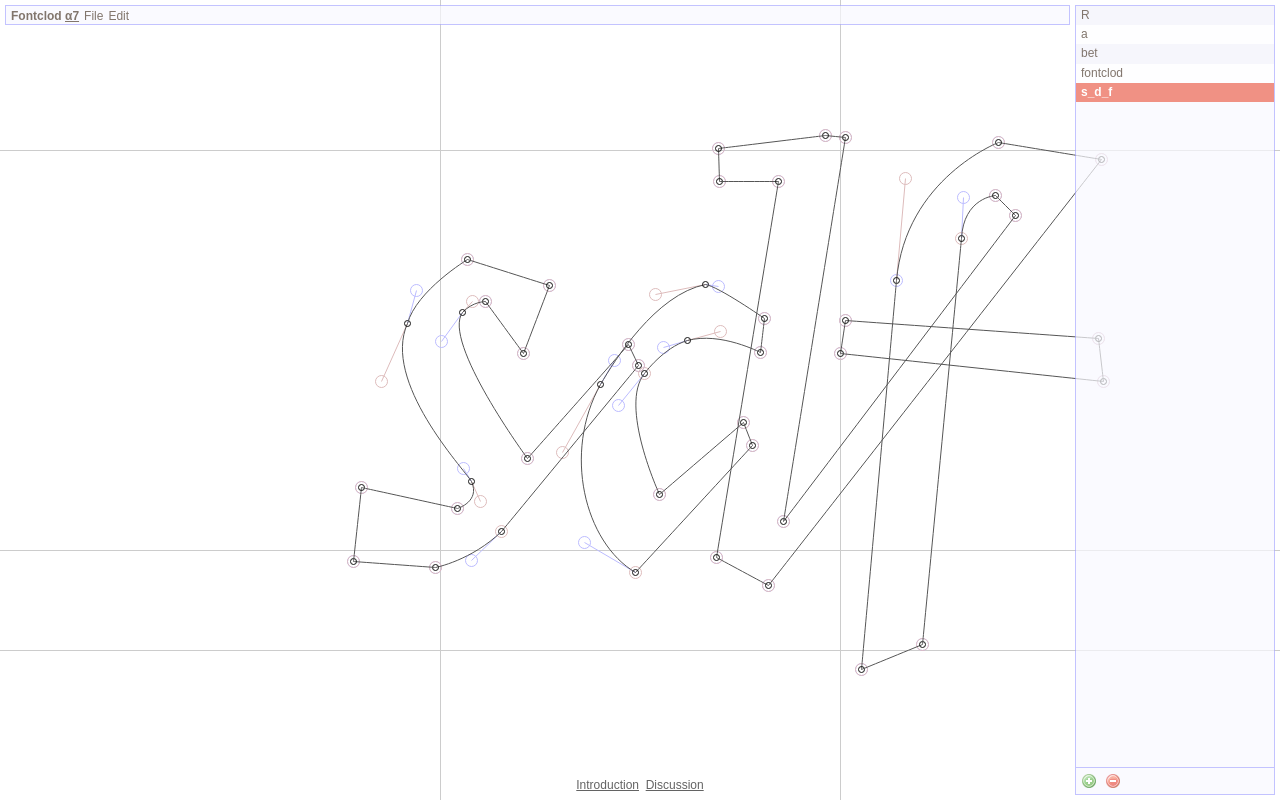
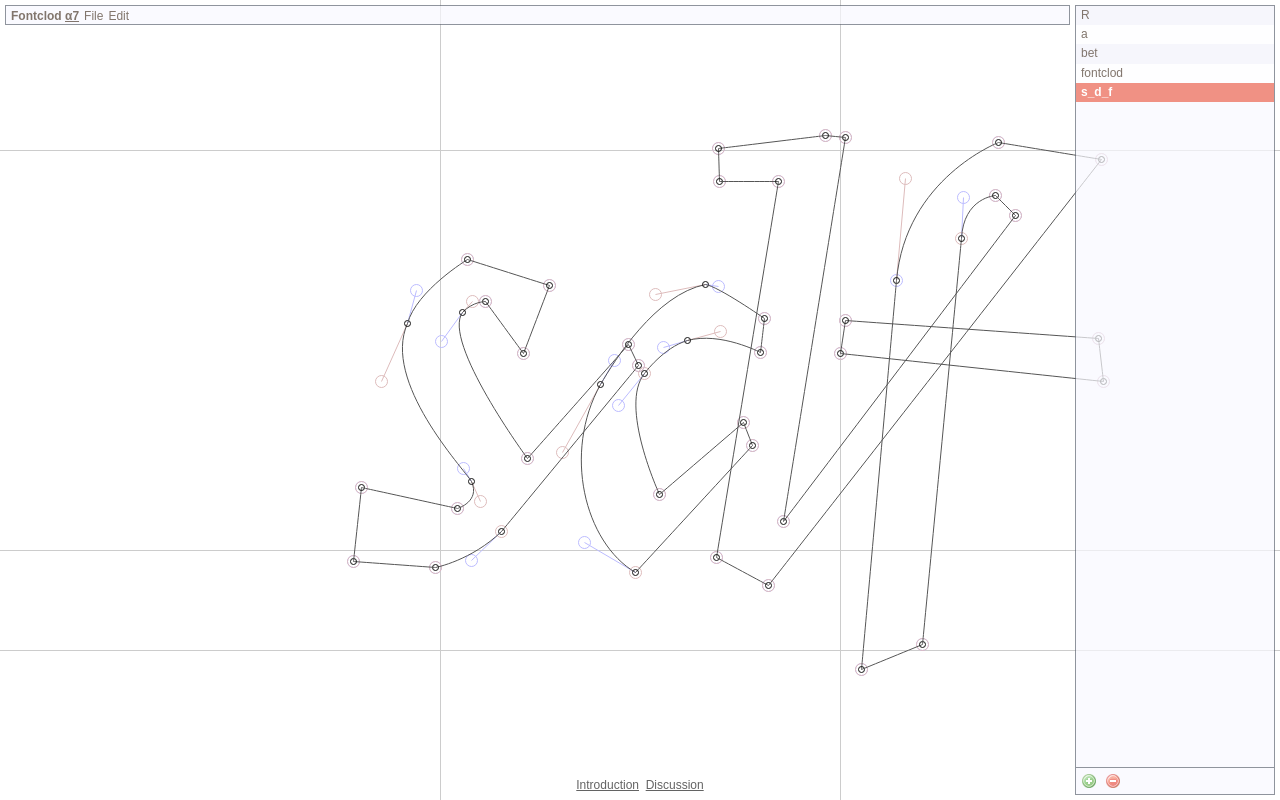
Before and after one commit to fontclod/fontclod, a plain HTML site: page edit.html in a window 1280 px wide. Drawn offline with Linux system fonts and the light colour scheme.

Commit message:
Darken default border color

```diff
--- a/assets/default.css
+++ b/assets/default.css
@@ -25,7 +25,7 @@ html, body {
 }
 
 div, table, thead, tbody, tfoot, th, tr, td, canvas, menu, dl, dd, dt, ul {
-	border: 0 solid #aaf;
+	border: 0 solid #606875;
 }
 
 article, aside, details, figcaption, figure,
```
